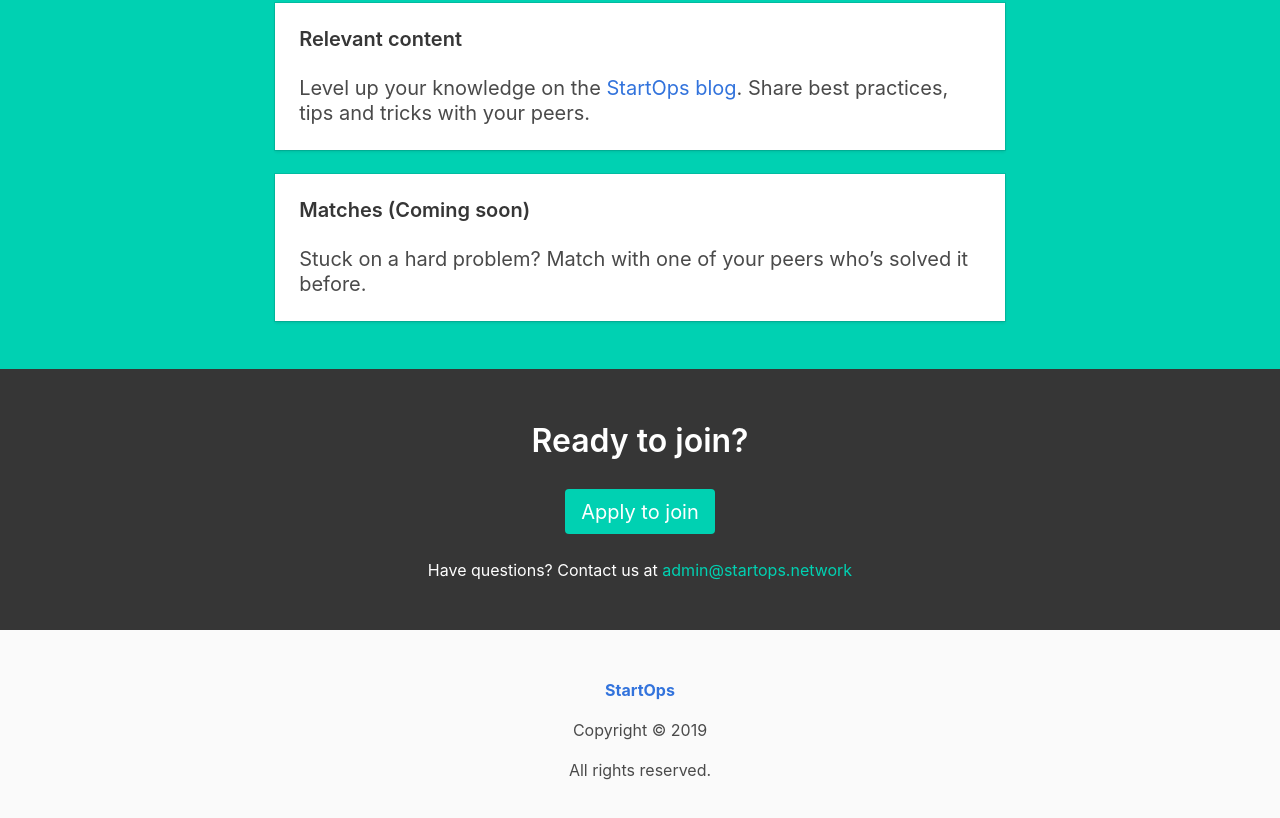
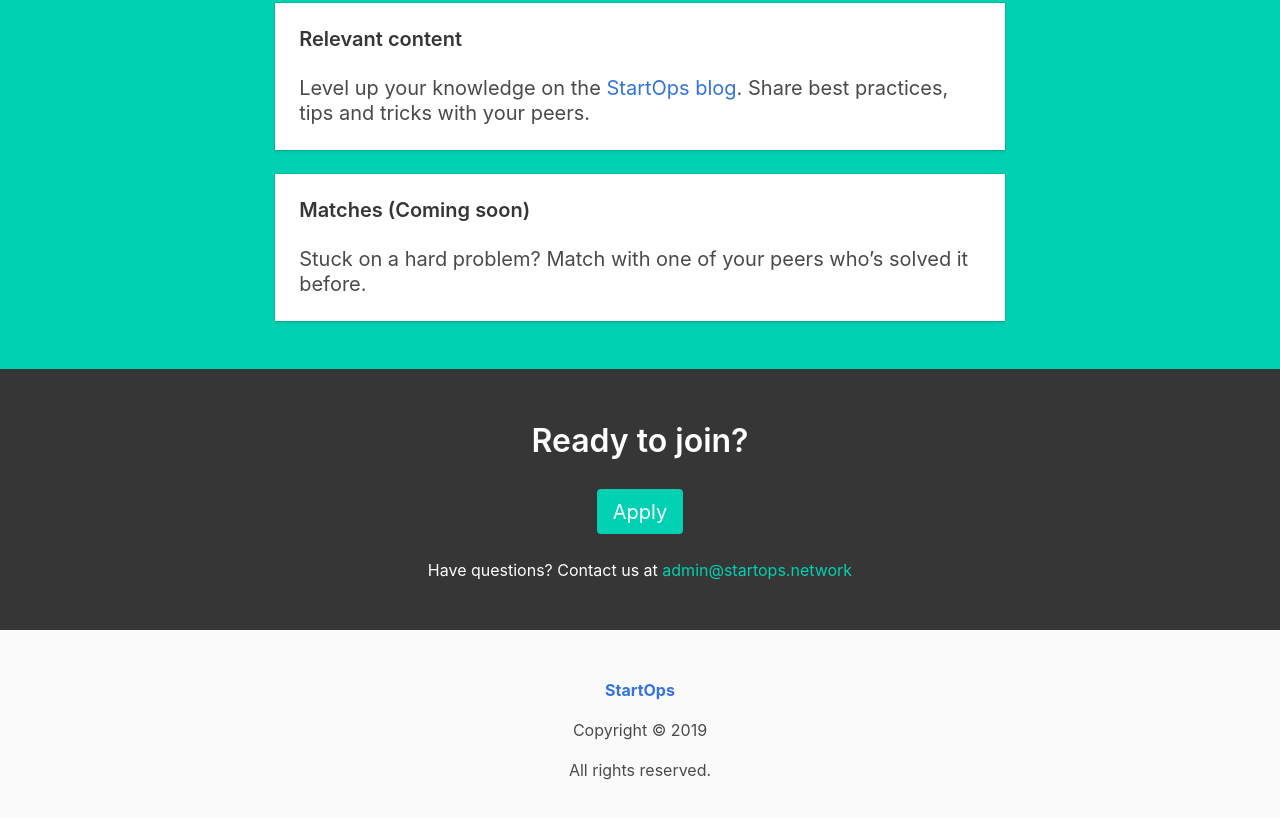
Before and after one commit to cushmachine/startops-old, a website: page index.html in a window 1280 px wide. Shown: the part 1060-1878 px from the top of the page. Drawn offline with nearby package versions, Linux system fonts and the light colour scheme.

Commit message:
Fixes wording and missing link on bottom Apply button

```diff
--- a/index.html
+++ b/index.html
@@ -170,7 +170,7 @@
         <p class="is-size-3  has-text-white has-text-weight-semibold">Ready to join?</p>
         <br>
 
-        <a class="button is-primary is-medium">Apply to join</a>
+        <a class="button is-primary is-medium" href="https://jolly-nightingale.typeform.com/to/rrgqkN">Apply</a>
 
         <br>
         <br>
```
